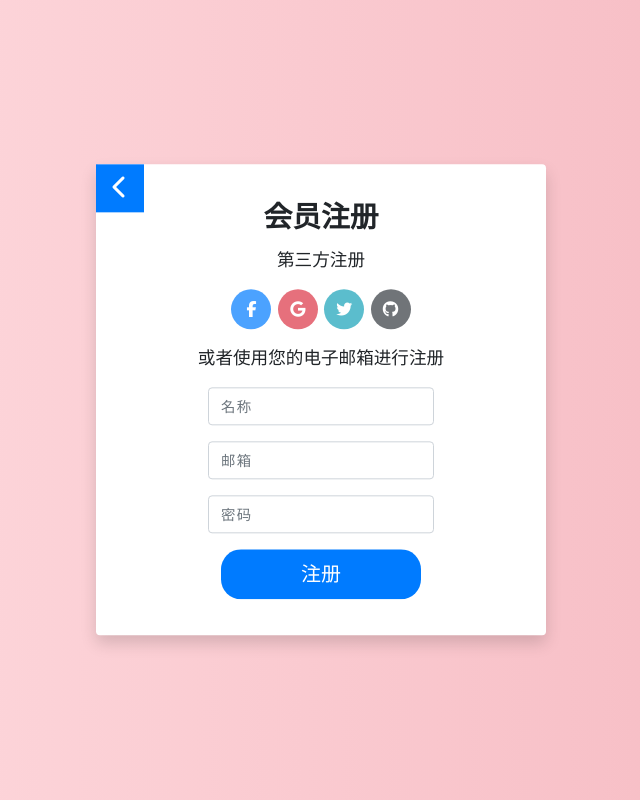
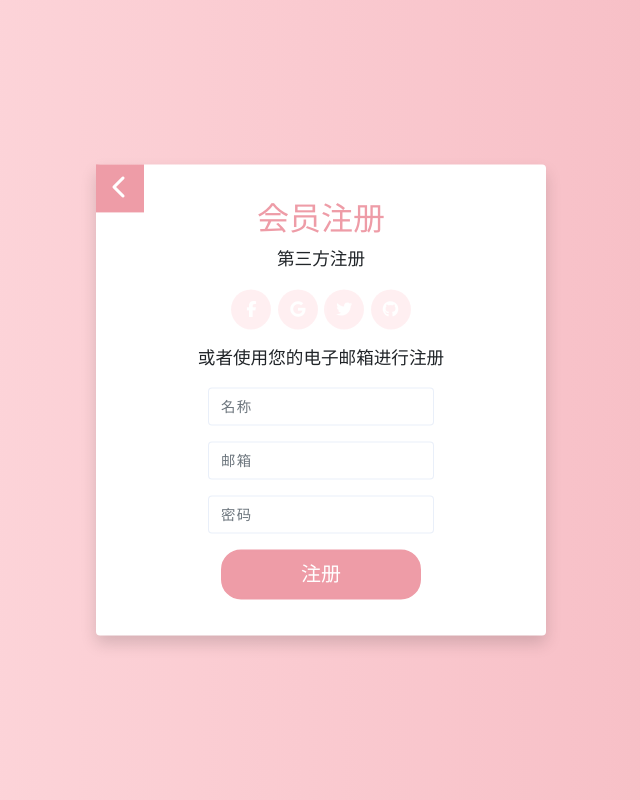
Before and after one commit to RaphaelNY/FFinancialSystem-Docker, a Django app: page /accounting/login/ in a window 1280 px wide, after a click on "注册". Shown: the whole page, without its empty margins (319-959 px from the left). Run offline with Django 3.2, Linux system fonts and the light colour scheme; some libraries are stand-ins or nearby versions.

Commit message:
login界面样式修复及更改

```diff
--- a/static/css/xm.css
+++ b/static/css/xm.css
@@ -122,103 +122,103 @@ body {
     font-size: .9rem;
 }
 
-.card--welcome {
+{
     z-index: 3;
 }
 
-.card--welcome .card-title {
+.card-title-r {
     color: #ee9ca7;
 }
 
-.card--welcome .btn-wrap {
+.btn-wrap {
     display: flex;
     flex-direction: column;
 }
 
-.card--welcome .btn {
+.btn {
     color: #fff;
     transition: all .3s;
 }
 
-.card--welcome .btn:hover {
+.btn:hover {
     background-color: rgba(238, 156, 167, .25);
     font-weight: bold;
 }
 
-.card--welcome .btn-register {
+.btn-register {
     margin-bottom: .8em;
     background-color: #ee9ca7;
 }
 
-.card--welcome .btn-register:hover {
+.btn-register:hover {
     color: #ee9ca7;
 }
 
-.card--welcome .btn-login {
+.btn-login {
     background-color: #a7bfe8;
 }
 
-.card--register .card-title {
-    color: #ee9ca7;
+.card-title-l {
+    color: #a7bfe8;
 }
 
-.card--register .badge {
+.badge {
     background-color: #ee9ca7;
 }
 
-.card--register .btn {
+.btn {
     background-color: #ee9ca7;
 }
 
-.card--register .btn:hover {
+.btn:hover {
     background-color: #fff;
     color: #ee9ca7 !important;
     font-weight: bold;
     border: 2px solid rgba(238, 156, 167, .25);
 }
 
-.card--register .btn:focus {
+.btn:focus {
     box-shadow: 0 0 0 0.2rem rgba(238, 156, 167, .25);
 }
 
-.card--register .form-control {
+.form-control {
     color: #ee9ca7;
     border-color: rgba(238, 156, 167, .25);
 }
 
-.card--register .form-control:focus {
+.form-control:focus {
     box-shadow: 0 0 0 0.2rem rgba(238, 156, 167, .25);
 }
 
-.card--login .card-title {
-    color: #a7bfe8;
+.card-title {
+    color: #000000;
 }
 
-.card--login .badge {
+.badge {
     background-color: #a7bfe8;
 }
 
-.card--login .btn {
+.btn {
     background-color: #a7bfe8;
 }
 
-.card--login .btn:hover {
+.btn:hover {
     background-color: #fff;
-    color: #a7bfe8 !important;
+    color: #B65155 !important;
     font-weight: bold;
     border: 2px solid rgba(167, 191, 232, .25);
 }
 
-.card--login .btn:focus {
+.btn:focus {
     box-shadow: 0 0 0 0.2rem rgba(167, 191, 232, .25);
 }
 
-.card--login .form-control {
-    color: #a7bfe8;
+.form-control {
+    color: #74e666;
     border-color: rgba(167, 191, 232, .25);
 }
 
-.card--login .form-control:focus {
+.form-control:focus {
     box-shadow: 0 0 0 0.2rem rgba(167, 191, 232, .25);
 }
 
@@ -253,3 +253,45 @@ body.is-login {
             transform: translate(-50%, -50%);
     z-index: 5;
 }
+
+.facebook-btn-L,
+.google-btn-L,
+.twitter-btn-L,
+.github-btn-L {
+    background-color: rgba(29, 161, 242, 0.3);
+    border-color: rgba(29, 161, 242, 0.3); /* 边框颜色也改成相同的粉色和透明度 */
+}
+
+.facebook-btn-L:hover,
+.google-btn-L:hover,
+.twitter-btn-L:hover,
+.github-btn-L:hover {
+    background-color: rgba(29, 161, 242, 0.8); /* Twitter的颜色加深 */
+    border-color: rgba(29, 161, 242, 0.8); /* 边框颜色也改成相同的粉色和透明度 */
+}
+
+.facebook-btn-R,
+.google-btn-R,
+.github-btn-R,
+.twitter-btn-R {
+    background-color: rgba(255, 182, 193, 0.3);
+    border-color: rgba(255, 182, 193, 0.3);
+}
+
+.btn-register-r {
+    background-color: #ee9ca7;
+    border-color: #ee9ca7;
+}
+
+.btn-register-r:hover {
+    border-color: rgb(255, 182, 193); /* 边框颜色也改成相同的粉色和透明度 */
+    color: #ffffff;
+}
+
+.facebook-btn-R:hover,
+.google-btn-R:hover,
+.twitter-btn-R:hover,
+.github-btn-R:hover {
+    background-color: rgba(250, 131, 149, 0.8); /* 粉色，透明度设为0.5 */
+    border-color: rgba(250, 131, 149, 0.8); /* 边框颜色也改成相同的粉色和透明度 */
+}
--- a/templates/accounting/login.html
+++ b/templates/accounting/login.html
@@ -16,25 +16,26 @@
 
                     <div class="card border-0 shadow card-welcome is-show" id="welcome">
                         <div class="card-body">
-                            <h2 class="card-title">欢迎光临</h2>
-                            <p>欢迎进入登录页面</p>
+                            <h2 class="card-title">家庭收支管理系统</h2>
+                            <p>请选择</p>
                             <div class="btn-wrap">
-                                <a class= "btn btn-primary btn-lg btn-register js-btn" data-target="register">注册</a>
-                                <a class="btn btn-primary btn-lg btn-login js-btn" data-target="login">登录</a>
+                                <a class= "btn btn-lg btn-register js-btn btn-register-r" data-target="register">注册</a>
+                                <a class="btn btn-lg btn-login js-btn btn-login-l" data-target="login">登录</a>
                             </div>
                         </div>
                     </div>
 
                     <div class="card border-0 shadow card-register" id="register">
                         <div class="card-body">
-                            <h2 class="card-title">会员注册</h2>
+                            <h2 class="card-title-r">会员注册</h2>
                             <p class="card-text">第三方注册</p>
                             <p class="badge-wrap">
-                                <a class="badge badge-primary"><i class="fab fa-facebook-f"></i></a>
-                                <a class="badge badge-danger"><i class="fab fa-google"></i></a>
-                                <a class="badge badge-info"><i class="fab fa-twitter"></i></a>
-                                <a class="badge badge-dark"><i class="fab fa-github"></i></a>
+                                <a class="badge facebook-btn-R"><i class="fab fa-facebook-f"></i></a>
+                                <a class="badge google-btn-R"><i class="fab fa-google"></i></a>
+                                <a class="badge twitter-btn-R"><i class="fab fa-twitter"></i></a>
+                                <a class="badge github-btn-R"><i class="fab fa-github"></i></a>
                             </p>
+
                             <p>或者使用您的电子邮箱进行注册</p>
                             <form>
                                 <div class="form-group">
@@ -46,22 +47,23 @@
                                 <div class="form-group">
                                     <input class="form-control" type="password" placeholder="密码" required="required">
                                 </div>
-                                <button class="btn btn-primary btn-lg">注册</button>
+                                <button class="btn btn-lg btn-register-r">注册</button>
                         </form>
                         </div>
-                        <button class="btn btn-primary btn-back js-btn" data-target="welcome"><i class="fas fa-chevron-left"></i></button>
+                        <button class="btn btn-back js-btn btn-register-r" data-target="welcome"><i class="fas fa-chevron-left"></i></button>
                     </div>
 
                     <div class="card border-0 shadow card-login" id="login">
                         <div class="card-body">
-                            <h2 class="card-title">欢迎登录！</h2>
+                            <h2 class="card-title-l">欢迎登录！</h2>
                             <p>第三方登录</p>
                             <p class="badge-wrap">
-                                <a class="badge badge-primary"><i class="fab fa-facebook-f"></i></a>
-                                <a class="badge badge-danger"><i class="fab fa-google"></i></a>
-                                <a class="badge badge-info"><i class="fab fa-twitter"></i></a>
-                                <a class="badge badge-dark"><i class="fab fa-github"></i></a>
+                                <a class="badge facebook-btn-L"><i class="fab fa-facebook-f"></i></a>
+                                <a class="badge google-btn-L"><i class="fab fa-google"></i></a>
+                                <a class="badge twitter-btn-L"><i class="fab fa-twitter"></i></a>
+                                <a class="badge github-btn-L"><i class="fab fa-github"></i></a>
                             </p>
+
                             <p>或用邮箱登录</p>
                             <form>
                                 <div class="form-group">
@@ -71,10 +73,10 @@
                                     <input class="form-control" type="password" placeholder="密码" required="required">
                                 </div>
                                 <p><a href="#">忘记密码？</a></p>
-                                <button class="btn btn-primary btn-lg">登录</button>
+                                <button class="btn btn-lg">登录</button>
                             </form>
                         </div>
-                        <button class="btn btn-primary btn-back js-btn" data-target="welcome"><i class="fas fa-angle-left"></i></button>
+                        <button class="btn btn-back js-btn" data-target="welcome"><i class="fas fa-angle-left"></i></button>
                     </div>
 
                 </div>
```
